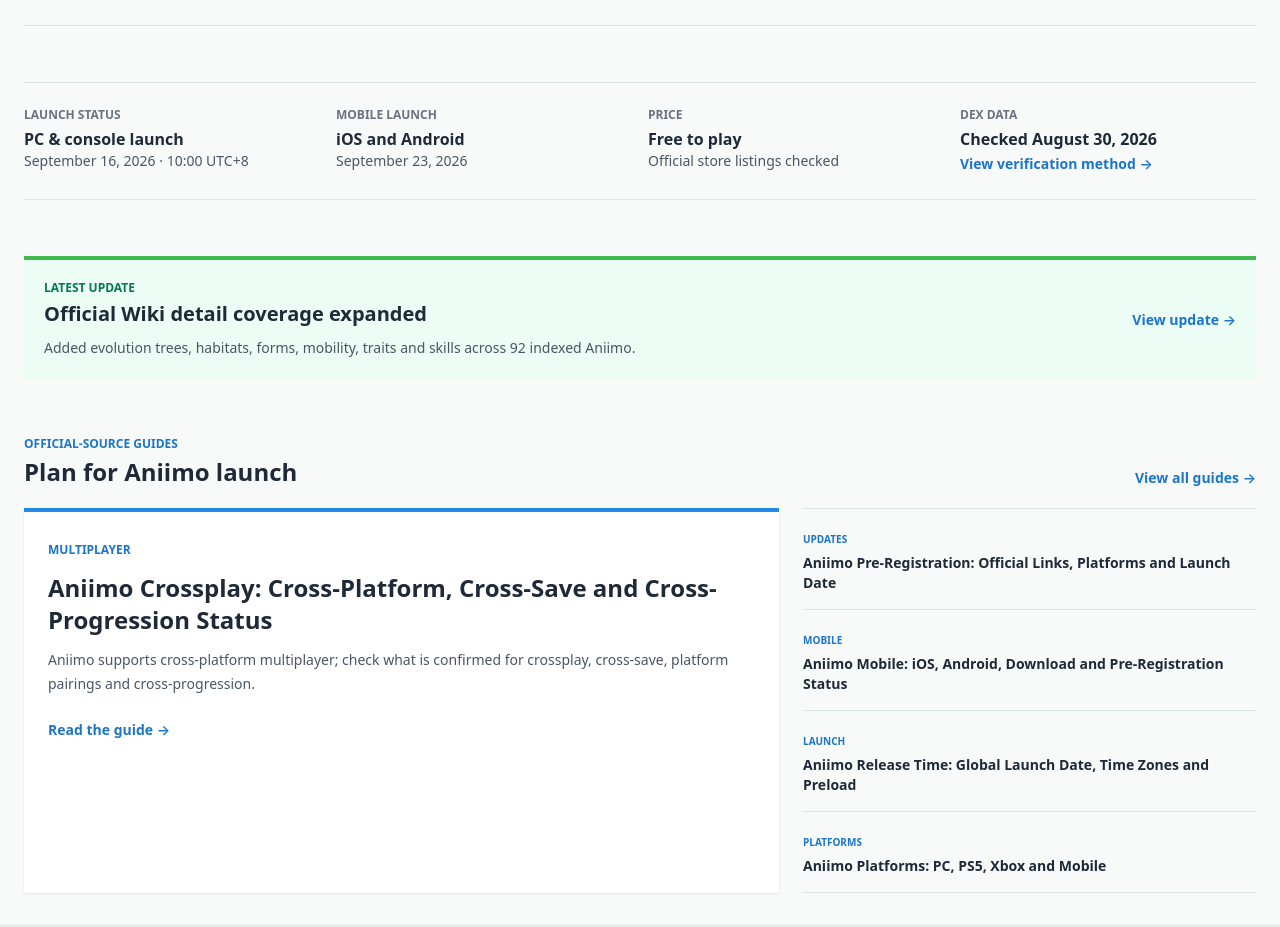
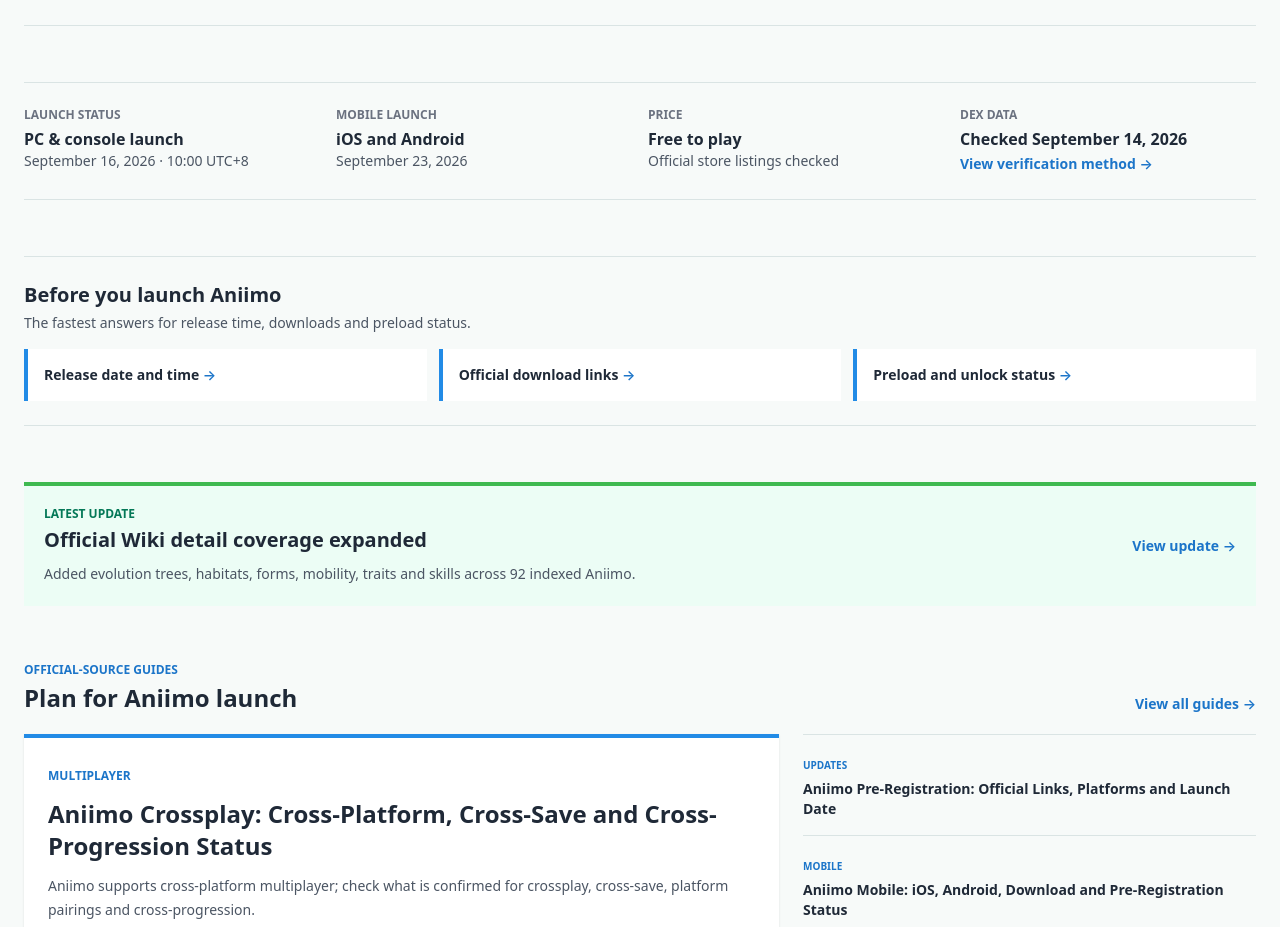
Before and after one commit to daniel0411-cell/aniimodex, a Next.js app: page /en in a window 1280 px wide. Shown: the part 1808-2735 px from the top of the page. Built offline with nearby package versions, Linux system fonts and the light colour scheme; no server answers.

Commit message:
seo: strengthen launch download discovery

```diff
--- a/app/[locale]/page.tsx
+++ b/app/[locale]/page.tsx
@@ -119,6 +119,15 @@
         <div><p className="text-xs font-semibold uppercase text-text-muted">{th('priceStatus')}</p><p className="mt-1 font-semibold text-text-primary">{th('freeToPlay')}</p><p className="text-sm text-text-secondary">{th('priceNote')}</p></div>
         <div><p className="text-xs font-semibold uppercase text-text-muted">{th('dataUpdated')}</p><p className="mt-1 font-semibold text-text-primary">{th('dataUpdatedDate')}</p><Link href="/guide/how-we-verify" className="text-sm font-semibold text-primary-light">{th('methodLink')} →</Link></div>
       </section>
+      <section className="border-y border-ink-border py-6">
+        <div className="mb-4"><h2 className="text-xl font-bold text-text-primary">{th('launchTasksTitle')}</h2><p className="mt-1 text-sm text-text-secondary">{th('launchTasksDescription')}</p></div>
+        <div className="grid gap-3 sm:grid-cols-3">
+          {(['release', 'download', 'preload'] as const).map((task) => {
+            const slugs = { release: 'aniimo-release-date', download: 'how-to-download-aniimo', preload: 'aniimo-launch-time-preload' };
+            return <Link key={task} href={`/guide/${slugs[task]}`} className="border-l-4 border-primary bg-white px-4 py-4 text-sm font-semibold text-text-primary hover:bg-sky-50">{th(`launchTasks.${task}`)} <span className="text-primary-light">→</span></Link>;
+          })}
+        </div>
+      </section>
       <section className="border-t-4 border-secondary bg-emerald-50 p-5 sm:flex sm:items-center sm:justify-between sm:gap-6">
         <div><p className="text-xs font-semibold uppercase text-emerald-700">{th('latestUpdateLabel')}</p><h2 className="mt-1 text-xl font-bold text-text-primary">{th('latestUpdateTitle')}</h2><p className="mt-2 max-w-2xl text-sm leading-6 text-text-secondary">{th('latestUpdateDescription')}</p></div>
         <Link href="/guide/official-aniimo-dex-status" className="mt-4 inline-flex shrink-0 text-sm font-semibold text-primary-light sm:mt-0">{th('viewUpdate')} →</Link>
--- a/app/sitemap.ts
+++ b/app/sitemap.ts
@@ -6,7 +6,7 @@
 
 // 站点根地址：优先读环境变量，默认使用正式域名 aniimodex.com
 const SITE_URL = process.env.NEXT_PUBLIC_SITE_URL ?? 'https://aniimodex.com';
-const LAST_PUBLISHED = '2026-09-05';
+const LAST_PUBLISHED = '2026-09-14';
 
 // output: 'export' 静态导出模式下，metadata route 需提供静态参数生成
 export function generateStaticParams() {
--- a/data/guides.ts
+++ b/data/guides.ts
@@ -52,7 +52,7 @@
   },
   {
     slug: 'aniimo-release-date',
-    date: '2026-08-29',
+    date: '2026-09-14',
     readMinutes: 4,
     relatedSlugs: ['what-is-aniimo', 'aniimo-platforms', 'is-aniimo-free-to-play'],
     sourceIds: ['aniimo-playstation-10018491', 'aniimo-steam-4126040'],
@@ -155,7 +155,7 @@
   },
   {
     slug: 'aniimo-launch-time-preload',
-    date: '2026-08-30',
+    date: '2026-09-14',
     readMinutes: 5,
     relatedSlugs: ['aniimo-release-date', 'aniimo-pre-registration', 'aniimo-mobile'],
     sourceIds: ['aniimo-playstation-10018491', 'aniimo-steam-4126040'],
--- a/data/sources.ts
+++ b/data/sources.ts
@@ -35,7 +35,7 @@
     id: 'aniimo-playstation-10018491',
     url: 'https://store.playstation.com/concept/10018491',
     title: 'Aniimo on PlayStation Store',
-    accessedAt: '2026-08-29',
+    accessedAt: '2026-09-14',
     evidence:
       'The PlayStation Store states that Aniimo launches as a free-to-play title on September 16, 2026 at 10:00 UTC+8 and describes catching, Twine, open-world exploration and real-time challenges.',
   },
--- a/data/verification.ts
+++ b/data/verification.ts
@@ -25,7 +25,7 @@
     id: 'announced-platforms',
     claim: 'The official site links PS5, Xbox, Steam, iOS, Google Play and Epic Games Store.',
     status: 'official',
-    checkedAt: '2026-08-29',
+    checkedAt: '2026-09-14',
     sourceIds: [
       'aniimo-official-home-2026-08-28',
       'aniimo-steam-4126040',
--- a/messages/en.json
+++ b/messages/en.json
@@ -57,6 +57,13 @@
       "pending": { "label": "Numeric stats and catch conditions", "status": "Pending" }
     },
     "guideSectionTitle": "Plan for Aniimo launch",
+    "launchTasksTitle": "Before you launch Aniimo",
+    "launchTasksDescription": "The fastest answers for release time, downloads and preload status.",
+    "launchTasks": {
+      "release": "Release date and time",
+      "download": "Official download links",
+      "preload": "Preload and unlock status"
+    },
     "readGuide": "Read the guide",
     "latestUpdateLabel": "Latest update",
     "latestUpdateTitle": "Official Wiki detail coverage expanded",
@@ -72,7 +79,7 @@
     "freeToPlay": "Free to play",
     "priceNote": "Official store listings checked",
     "dataUpdated": "Dex data",
-    "dataUpdatedDate": "Checked August 30, 2026",
+    "dataUpdatedDate": "Checked September 14, 2026",
     "methodLink": "View verification method",
     "quickLinks": {
       "dex": {
@@ -545,6 +552,8 @@
         "body": [
           { "t": "h", "c": "Official Aniimo download options" },
           { "t": "table", "head": ["Platform", "Official route"], "rows": [["Windows PC", "Steam, Epic Games Store or the linked PC store"], ["PlayStation 5", "PlayStation Store"], ["Xbox Series X|S", "Xbox Store"], ["iPhone and iPad", "Apple App Store link on the official website"], ["Android", "Google Play link on the official website"]] },
+          { "t": "h", "c": "Official store pages and preload status" },
+          { "t": "p", "c": "Steam: https://store.steampowered.com/app/4126040/Aniimo/ · PlayStation: https://store.playstation.com/concept/10018491 · Xbox: https://www.xbox.com/en-US/games/store/aniimo/9pk8phlcqdf6. These are official store pages; a wishlist or pre-registration button does not confirm preload access." },
           { "t": "h", "c": "Can I download Aniimo before launch?" },
           { "t": "p", "c": "Pre-registration and wishlisting do not always mean the full game client is available. Follow the status shown by the official store in your country." },
           { "t": "quote", "c": "Never enter your game or store credentials on an unofficial download page." }
--- a/messages/zh-Hans.json
+++ b/messages/zh-Hans.json
@@ -57,6 +57,13 @@
       "pending": { "label": "数值属性与捕获条件", "status": "待确认" }
     },
     "guideSectionTitle": "Aniimo 上线准备",
+    "launchTasksTitle": "Aniimo 上线前先看这三项",
+    "launchTasksDescription": "快速确认上线时间、官方下载渠道和预下载状态。",
+    "launchTasks": {
+      "release": "上线日期与时间",
+      "download": "官方下载渠道",
+      "preload": "预下载与解锁状态"
+    },
     "readGuide": "阅读攻略",
     "latestUpdateLabel": "最新更新",
     "latestUpdateTitle": "官方 Wiki 详细资料覆盖范围扩大",
@@ -72,7 +79,7 @@
     "freeToPlay": "免费游玩",
     "priceNote": "已核验官方商店页面",
     "dataUpdated": "图鉴资料",
-    "dataUpdatedDate": "2026 年 8 月 30 日核验",
+    "dataUpdatedDate": "2026 年 9 月 14 日核验",
     "methodLink": "查看核验方法",
     "quickLinks": {
       "dex": {
@@ -524,7 +531,7 @@
         ]
       },
       "is-aniimo-free-to-play": { "title": "Aniimo 伊莫是免费游戏吗？价格与内购说明", "subtitle": "Steam、PlayStation 与 Xbox 官方页面均将 Aniimo 标为免费游玩。", "tag": "价格", "lead": "是的，Aniimo 是免费游玩游戏，基础游戏无需先付费购买。", "body": [{"t":"h","c":"Aniimo 伊莫需要付费购买吗？"},{"t":"p","c":"Steam、PlayStation 和 Xbox 的官方商店页面均标注免费游玩，玩家可以免费下载并开始基础游戏。"},{"t":"h","c":"游戏内会有付费内容吗？"},{"t":"p","c":"商店页面提到游戏内购买或可选礼包，具体价格和商业化方式可能因平台、地区和上线版本不同，请以上线时的官方商店为准。"},{"t":"h","c":"去哪里获取游戏？"},{"t":"p","c":"请从 Aniimo 官网进入对应平台商店，不要使用第三方安装包、修改版客户端或所谓的抢先下载页面。"}] },
-      "how-to-download-aniimo": { "title": "Aniimo 伊莫怎么下载？PC、PS5、Xbox 与手机版下载指南", "subtitle": "从 Aniimo 官网和官方商店页面安全下载游戏。", "tag": "下载", "lead": "下载 Aniimo 最安全的方式是先进入官方网站，再选择对应平台的商店链接；不要下载第三方 APK 或安装器。", "body": [{"t":"h","c":"Aniimo 官方下载渠道"},{"t":"table","head":["平台","官方渠道"],"rows":[["Windows PC","Steam、Epic Games Store 或官网链接的 PC 商店"],["PlayStation 5","PlayStation Store"],["Xbox Series X|S","Xbox Store"],["iPhone / iPad","官网链接的 App Store"],["Android","官网链接的 Google Play"]]},{"t":"h","c":"上线前可以下载吗？"},{"t":"p","c":"预约或加入愿望单不等于客户端已经开放下载，请查看你所在地区官方商店显示的实际状态。"},{"t":"quote","c":"不要在非官方下载页面输入游戏账号或商店账号密码。"}] },
+      "how-to-download-aniimo": { "title": "Aniimo 伊莫怎么下载？PC、PS5、Xbox 与手机版下载指南", "subtitle": "从 Aniimo 官网和官方商店页面安全下载游戏。", "tag": "下载", "lead": "下载 Aniimo 最安全的方式是先进入官方网站，再选择对应平台的商店链接；不要下载第三方 APK 或安装器。", "body": [{"t":"h","c":"Aniimo 官方下载渠道"},{"t":"table","head":["平台","官方渠道"],"rows":[["Windows PC","Steam、Epic Games Store 或官网链接的 PC 商店"],["PlayStation 5","PlayStation Store"],["Xbox Series X|S","Xbox Store"],["iPhone / iPad","官网链接的 App Store"],["Android","官网链接的 Google Play"]]},{"t":"h","c":"官方商店页面与预下载状态"},{"t":"p","c":"Steam：https://store.steampowered.com/app/4126040/Aniimo/ · PlayStation：https://store.playstation.com/concept/10018491 · Xbox：https://www.xbox.com/en-US/games/store/aniimo/9pk8phlcqdf6。这些是官方商店页面；预约或愿望单按钮不代表预下载已开放。"},{"t":"h","c":"上线前可以下载吗？"},{"t":"p","c":"请查看你所在地区官方商店显示的实际状态。"},{"t":"quote","c":"不要在非官方下载页面输入游戏账号或商店账号密码。"}] },
       "aniimo-mobile": { "title": "Aniimo 伊莫手游：iOS 与安卓上线情况", "subtitle": "Aniimo 官网已经提供 App Store 和 Google Play 入口。", "tag": "手游", "lead": "Aniimo 已有 iOS 与 Android 官方商店入口，但预约、下载和设备兼容情况可能因地区而异。", "body": [{"t":"h","c":"Aniimo 有手机版吗？"},{"t":"p","c":"有。Aniimo 官网同时列出了 App Store 和 Google Play，并与主机及 PC 商店入口并列。"},{"t":"h","c":"现在能下载手游吗？"},{"t":"p","c":"请查看你所在地区的官方商店页面。正式上线前，页面可能显示预约、预购或暂不可用。"},{"t":"h","c":"哪些手机可以运行？"},{"t":"p","c":"当前引用的官方资料没有提供完整设备兼容清单，不应采用未经来源确认的最低配置说法。"}] },
       "aniimo-nintendo-switch": { "title": "Aniimo 伊莫会上 Nintendo Switch 吗？官方状态说明", "subtitle": "Nintendo Switch 尚未出现在 Aniimo 当前官方平台列表中。", "tag": "平台", "lead": "截至本页核验时间，没有官方资料确认 Aniimo 会登陆 Nintendo Switch。", "body": [{"t":"h","c":"Aniimo 有 Switch 版吗？"},{"t":"p","c":"目前没有。Aniimo 官网列出了 PlayStation、Xbox、PC、iOS 和 Android 商店，但没有 Nintendo Switch。"},{"t":"h","c":"以后可能推出 Switch 版吗？"},{"t":"p","c":"平台计划未来可能变化，但现在没有可以核实的官方消息。只有 Aniimo 或任天堂正式公布后，本页才会更新为已确认。"}] },
       "aniimo-twine-explained": { "title": "Aniimo Twine 玩法是什么？变身、探索与战斗说明", "subtitle": "Twine 允许探索者变成已经收集的伊莫并使用它们的能力。", "tag": "玩法", "lead": "Twine 是 Aniimo 的核心系统之一：探索者可以变成已收集的伊莫，在探索、解谜和战斗中使用对应能力。", "body": [{"t":"h","c":"Twine 是什么意思？"},{"t":"p","c":"官方描述称玩家可以与已收集的伊莫 Twine。已公布的例子包括滑翔、潜水和钻地，并利用不同能力探索世界。"},{"t":"h","c":"Twine 能做什么？"},{"t":"li","c":"穿越地形并到达新区域"},{"t":"li","c":"解决环境谜题"},{"t":"li","c":"在实时战斗中使用伊莫能力"},{"t":"h","c":"哪些伊莫拥有对应能力？"},{"t":"p","c":"当前引用的官方资料没有公布完整的伊莫与能力对应表，社区图鉴中的映射仍处于核验状态。"}] },
--- a/messages/zh-Hant.json
+++ b/messages/zh-Hant.json
@@ -57,6 +57,13 @@
       "pending": { "label": "數值屬性與捕獲條件", "status": "待確認" }
     },
     "guideSectionTitle": "Aniimo 上線準備",
+    "launchTasksTitle": "Aniimo 上線前先看這三項",
+    "launchTasksDescription": "快速確認上線時間、官方下載管道和預下載狀態。",
+    "launchTasks": {
+      "release": "上線日期與時間",
+      "download": "官方下載管道",
+      "preload": "預下載與解鎖狀態"
+    },
     "readGuide": "閱讀攻略",
     "latestUpdateLabel": "最新更新",
     "latestUpdateTitle": "官方 Wiki 詳細資料涵蓋範圍擴大",
@@ -72,7 +79,7 @@
     "freeToPlay": "免費遊玩",
     "priceNote": "已核驗官方商店頁面",
     "dataUpdated": "圖鑑資料",
-    "dataUpdatedDate": "2026 年 8 月 30 日核驗",
+    "dataUpdatedDate": "2026 年 9 月 14 日核驗",
     "methodLink": "查看核驗方法",
     "quickLinks": {
       "dex": {
```
